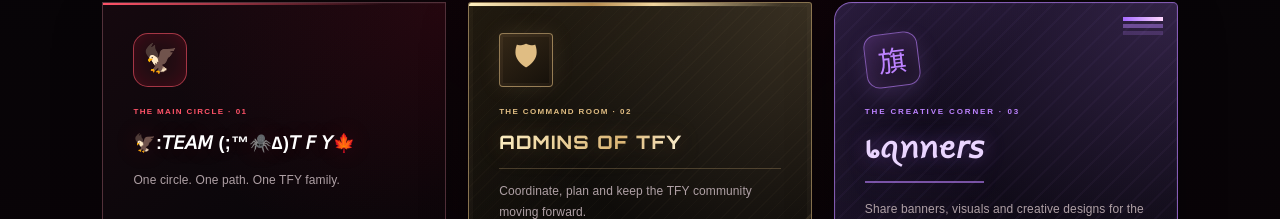
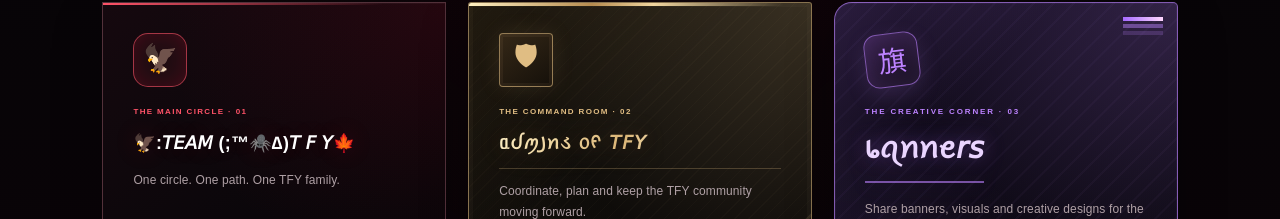
Before and after one commit to alone4verasthew-dot/TEAM-community-, a Next.js app: page / in a window 1280 px wide. Shown: the part 1720-1939 px from the top of the page. Built offline with nearby package versions, Linux system fonts and the light colour scheme.

Commit message:
Use unique stylized lettering for Admins of TFY

```diff
--- a/app/page.tsx
+++ b/app/page.tsx
@@ -100,7 +100,7 @@ export default function HomePage() {
           <article className="community-card-admins">
             <span className="community-card-symbol" aria-hidden="true">🛡</span>
             <p className="community-card-kicker">THE COMMAND ROOM · 02</p>
-            <h3>ADMINS OF TFY</h3>
+            <h3>ᥲᦔꪑ꠸ꪀડ ᥆ᠻ 𝘛𝘍𝘠</h3>
             <p>Coordinate, plan and keep the TFY community moving forward.</p>
             <form action={enterCommunityAction}><input type="hidden" name="slug" value="community-two" /><button className="community-enter-button" type="submit">ENTER COMMUNITY <span>↗</span></button></form>
           </article>
```
